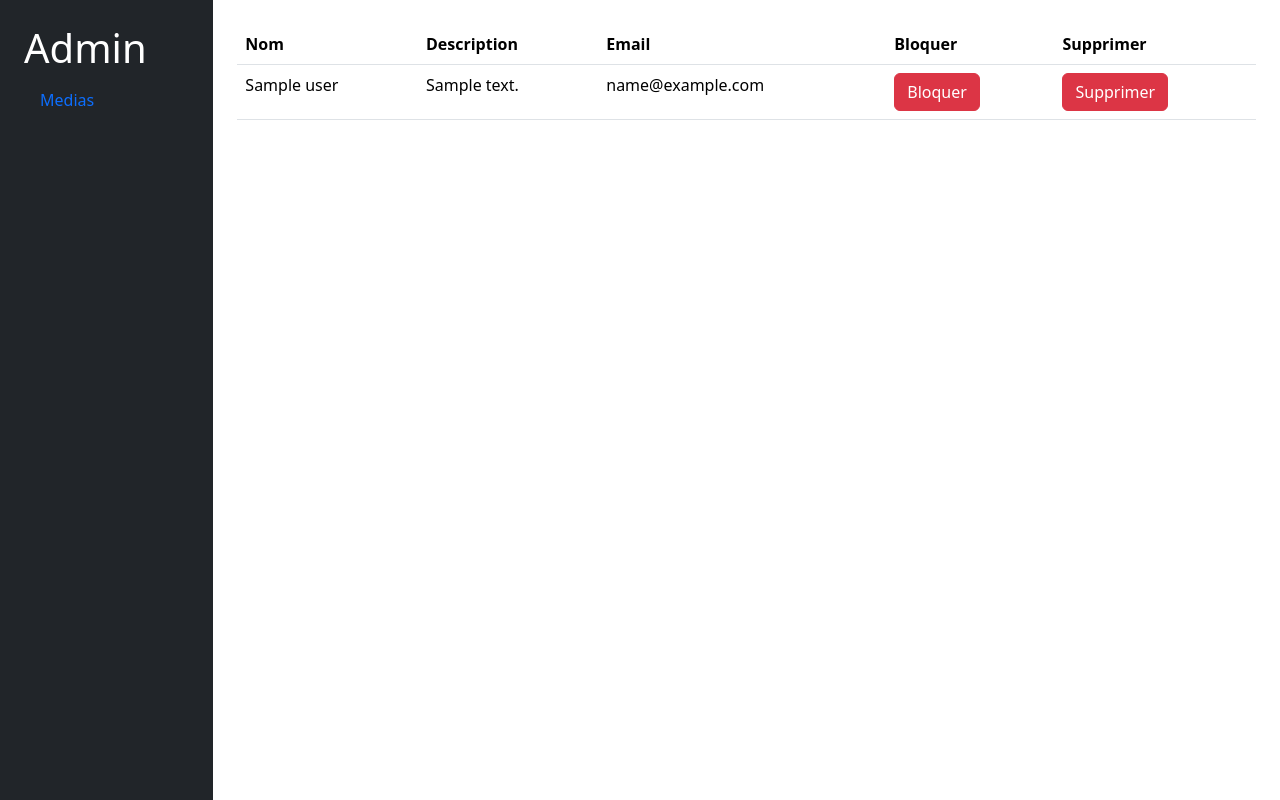
After one commit to Zang983/InaZaoui-P15, a Symfony app: template templates/admin/guests/index.html.twig in a window 1280 px wide. The commit adds this page. Run offline with Twig, Linux system fonts and the light colour scheme; the template is opened without the code that fills it: most values are stand-ins (such as "Sample title", 1, 10 or a date in 2020); some libraries are stand-ins or nearby versions.

Commit message:
Guest controller added, user entity updated

```diff
--- a/src/Controller/HomeController.php
+++ b/src/Controller/HomeController.php
@@ -29,12 +29,12 @@ class HomeController extends AbstractController
         ]);
     }
 
-    #[Route ("/guest/{id}", name: "guest")]
+    #[Route ("/guests/{id}", name: "guests")]
     public function guest(int $id, UserRepository $userRepository)
     {
         $guest = $userRepository->findOneBy(["id" => $id]);
-        return $this->render('front/guest.html.twig', [
-            'guest' => $guest
+        return $this->render('front/guests.html.twig', [
+            'guests' => $guest
         ]);
     }
 
--- a/templates/admin.html.twig
+++ b/templates/admin.html.twig
@@ -19,7 +19,7 @@
                                 </a>
                             </li>
                             <li class="nav-item">
-                                <a class="nav-link" href="">
+                                <a class="nav-link" href="{{ path('app_admin_guest') }}">
                                     Invités
                                 </a>
                             </li>
--- /dev/null
+++ b/templates/admin/guests/add.html.twig
@@ -0,0 +1,5 @@
+{% extends 'admin.html.twig' %}
+
+{% block admin %}
+
+{% endblock %}
--- /dev/null
+++ b/templates/admin/guests/index.html.twig
@@ -0,0 +1,41 @@
+{% extends 'admin.html.twig' %}
+
+{% block admin %}
+    <table class="table">
+        <thead>
+        <tr>
+            <th>Nom</th>
+            <th>Description</th>
+            <th>Email</th>
+            <th>Bloquer</th>
+            <th>Supprimer</th>
+        </tr>
+        </thead>
+        <tbody>
+        {% for user in users %}
+            {% if user.email is not same as('ina@zaoui.com') %}
+                <tr>
+                    <td>{{ user.name }}</td>
+                    <td>{{ user.description }}</td>
+                    <td>{{ user.email }}</td>
+                    {% if user.isBlocked %}
+                        <td>
+                            <a href="{{ path('admin_block_guest', {id: user.id}) }}"
+                               class="btn btn-primary">Débloquer</a>
+                        </td>
+                    {% else %}
+                        <td>
+                            <a href="{{ path('admin_block_guest', {id: user.id}) }}" class="btn btn-danger">Bloquer</a>
+                        </td>
+                    {% endif %}
+                    <td>
+                        <a href="{{ path('admin_delete_guest', {id: user.id}) }}" class="btn btn-danger">Supprimer</a>
+                    </td>
+
+                </tr>
+            {% endif %}
+        {% endfor %}
+        </tbody>
+    </table>
+
+{% endblock %}
--- a/templates/front/guests.html.twig
+++ b/templates/front/guests.html.twig
@@ -8,7 +8,7 @@
                 {% for guest in guests %}
                     <div class="guest py-5 d-flex justify-content-between align-items-center">
                         <h4>{{ guest.name }} ({{ guest.medias|length }})</h4>
-                        <a href="{{ path('guest', {id: guest.id}) }}">découvrir</a>
+                        <a href="{{ path('guests', {id: guest.id}) }}">découvrir</a>
                     </div>
                 {% endfor %}
             </div>
```
Also changed, not shown: migrations/Version20250126151605.php (added, +31 -0 lines), src/Controller/Admin/GuestController.php (added, +67 -0 lines), src/Entity/User.php (+15 -0 lines), 1 other file.
